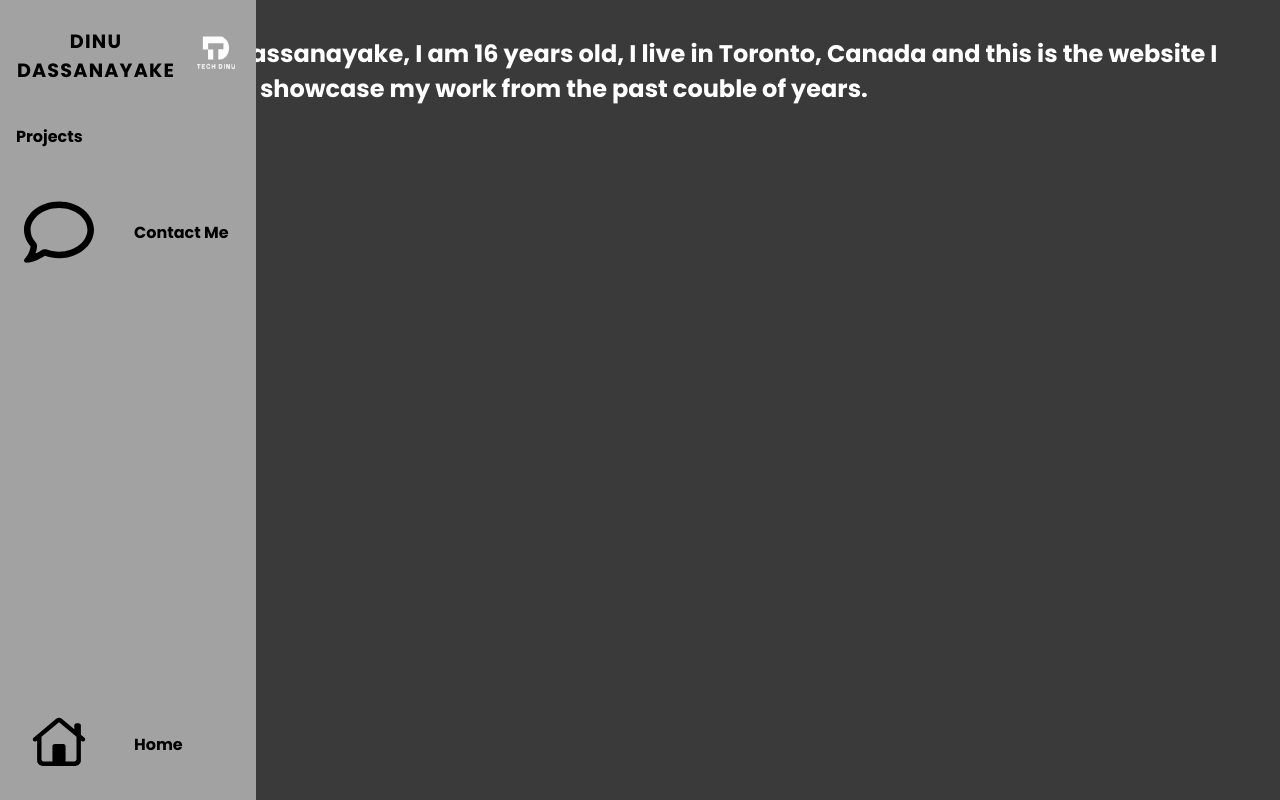
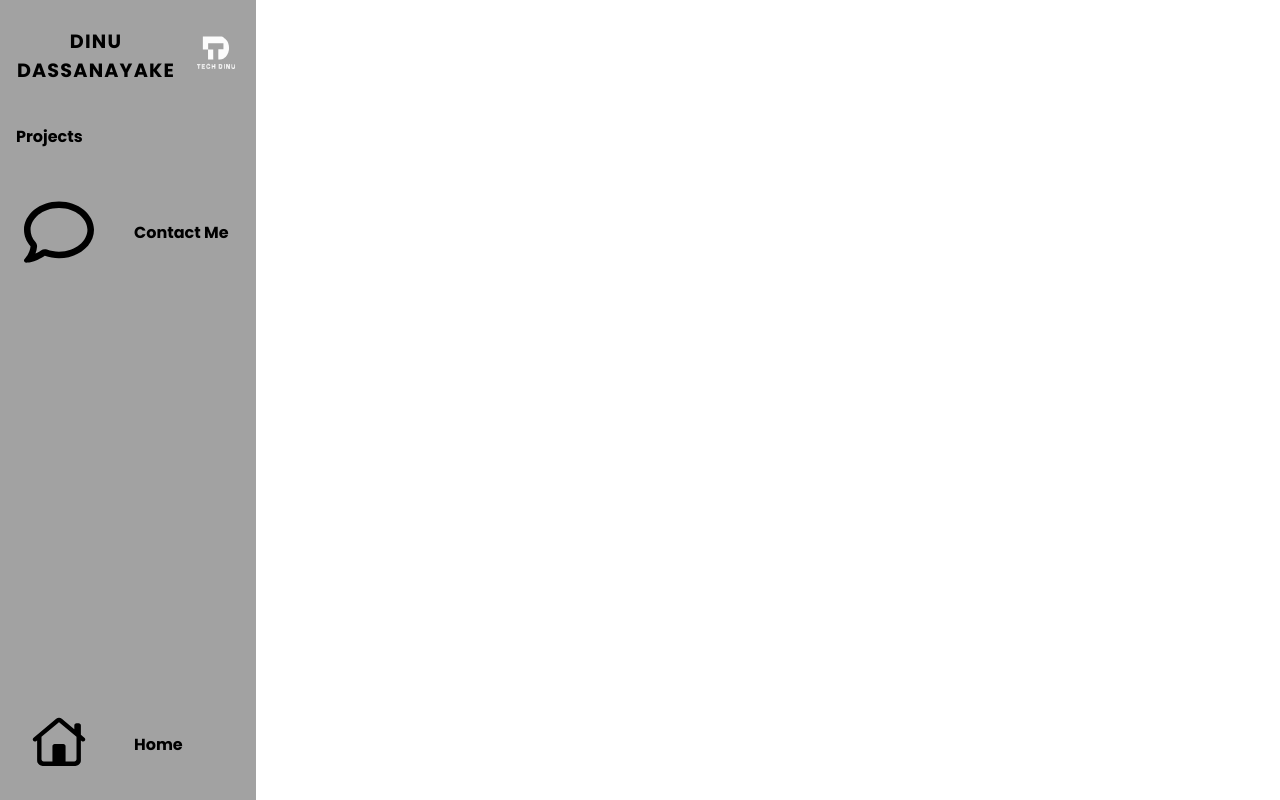
Before and after one commit to dinu-dassanayake/Personal-Portfolio, a plain HTML site: page index.html in a window 1280 px wide. Drawn offline with Linux system fonts and the light colour scheme.

Commit message:
Update styles.css

```diff
--- a/styles.css
+++ b/styles.css
@@ -5,31 +5,40 @@
 }
 
 body {
-    background-color: rgb(58, 58, 58);
+    background-color: rgb(255, 255, 255);
     margin: 0;
     padding: 0;
+    overflow-x: hidden;
+    width: 100%;
+    height: 100%;
+}
+
+html {
+    scroll-behavior: smooth;
+    width: 100%;
+    height: 100%;
 }
 
 body::-webkit-scrollbar {
-    width: 0.25rem;
+    width: 16px;
 }
 
 body::-webkit-scrollbar-thumb {
-    background-color: rgb(119,151,143);
-}
+    border: 4px solid rgba(0,0,0,0);
+    background-clip: padding-box;
+    background-color: rgba(0, 0, 0, 0.5);}
 
 main {
     color: white;
-    margin-left: 7rem;
-    padding: 1rem;
+    margin-left: 3rem;
 }
 
 .navbar {
     position: fixed;
-    width: 5rem;
+    width: 5.5rem;
     height: 100vh;
     background-color: rgb(162, 162, 162);
-    transition: width 300ms ease;
+    transition: width 400ms ease-in-out;
 }
 
 .navbar-nav {
@@ -97,3 +106,26 @@ main {
 .navbar:hover .link-text {
     display: block;
 }
+
+.intro {
+    text-align: center;
+    position: absolute;
+    right: 20cm;
+    left: 7cm;
+    top: 2cm
+}
+
+#home {
+    height: 700px;
+    background: rgb(95, 95, 95);
+    width: 100vw;
+    border-bottom: 2px solid rgb(0, 0, 0);
+}
+
+#projects {
+    height: 700px;
+    background: rgb(156, 156, 156);
+    width: 100vw;
+    padding: 5px;
+    border-bottom: 2px solid rgb(75, 75, 75);
+}
```
